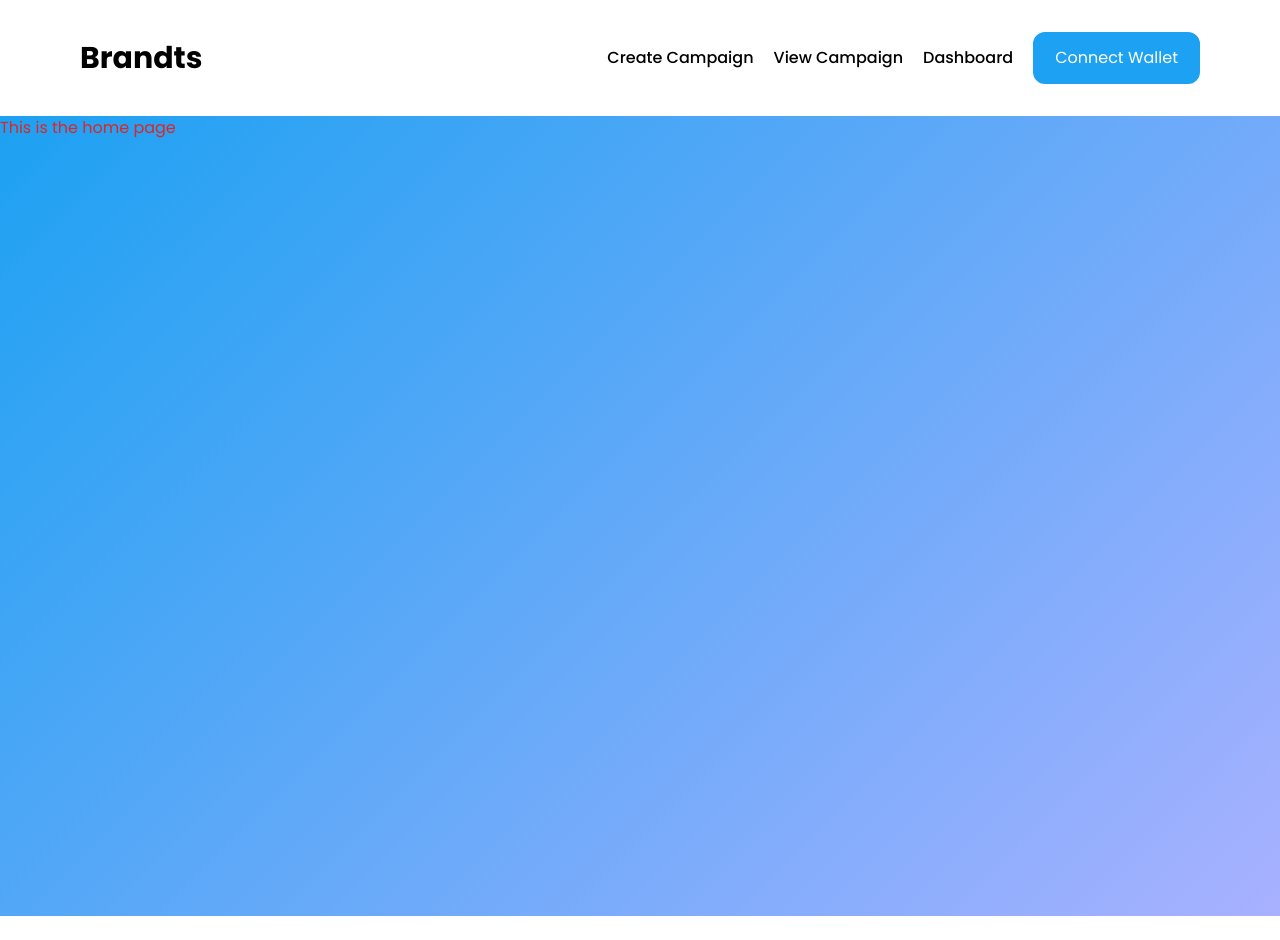
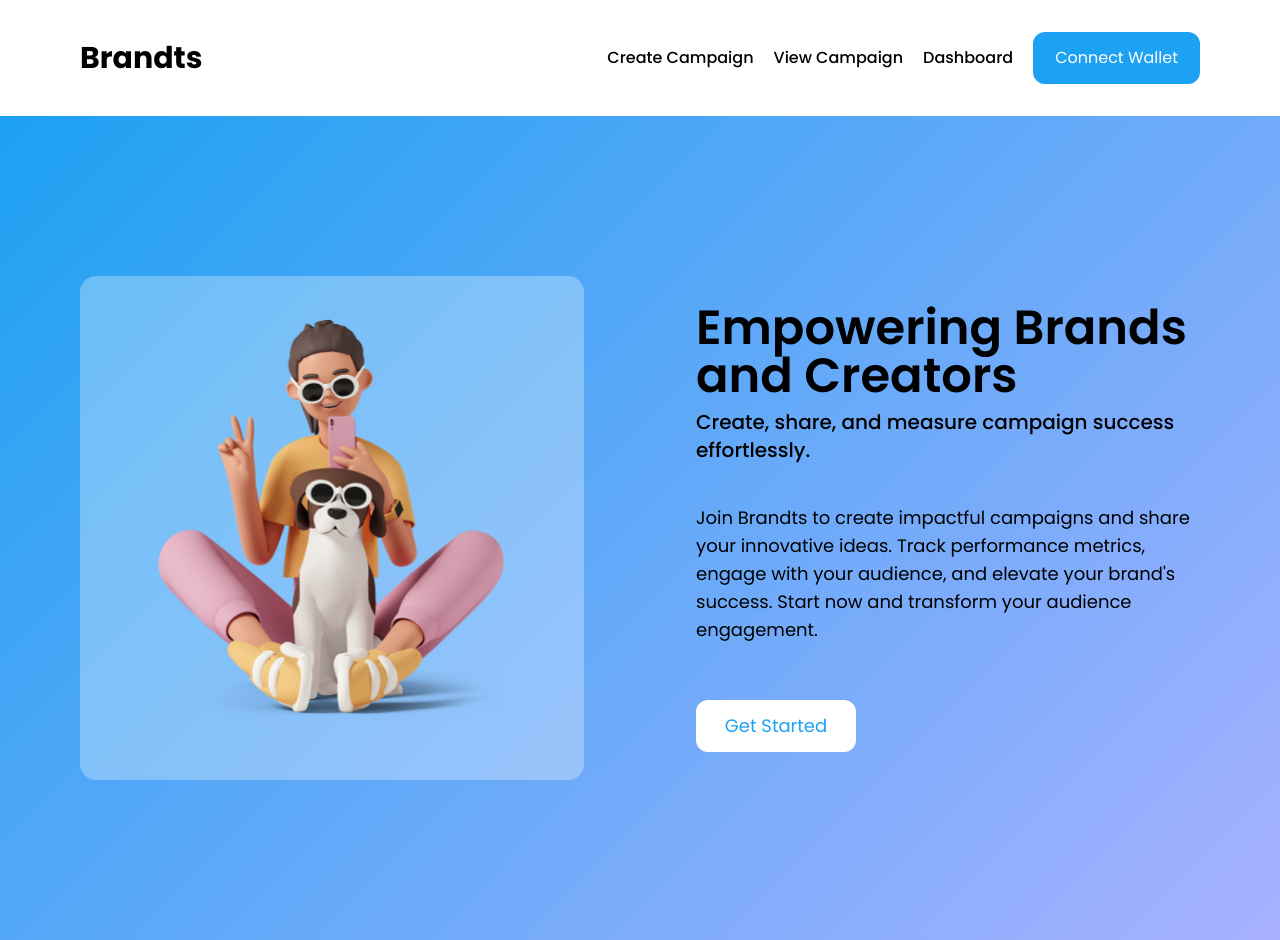
Before and after one commit to otabart/Brandts, a React (Vite) app: page / in a window 1280 px wide. Before the commit the page ends 916 px from the top, so only its background shows below. Built offline with nearby package versions, Linux system fonts and the light colour scheme.

Commit message:
Feat: Done with the Hero Section

```diff
--- a/src/App.css
+++ b/src/App.css
@@ -578,17 +578,46 @@ video {
   z-index: 10;
 }
 
+.z-20 {
+  z-index: 20;
+}
+
+.z-50 {
+  z-index: 50;
+}
+
+.mx-auto {
+  margin-left: auto;
+  margin-right: auto;
+}
+
 .my-4 {
   margin-top: 1rem;
   margin-bottom: 1rem;
+}
+
+.mt-10 {
+  margin-top: 2.5rem;
+}
+
+.mt-2 {
+  margin-top: 0.5rem;
 }
 
 .mt-20 {
   margin-top: 5rem;
 }
 
+.mt-6 {
+  margin-top: 1.5rem;
+}
+
 .flex {
   display: flex;
+}
+
+.h-auto {
+  height: auto;
 }
 
 .h-full {
@@ -599,12 +628,20 @@ video {
   height: 100vh;
 }
 
-.w-64 {
-  width: 16rem;
+.w-40 {
+  width: 10rem;
 }
 
 .w-72 {
   width: 18rem;
+}
+
+.w-\[32rem\] {
+  width: 32rem;
+}
+
+.w-full {
+  width: 100%;
 }
 
 .-translate-x-full {
@@ -617,12 +654,20 @@ video {
   transform: translate(var(--tw-translate-x), var(--tw-translate-y)) rotate(var(--tw-rotate)) skewX(var(--tw-skew-x)) skewY(var(--tw-skew-y)) scaleX(var(--tw-scale-x)) scaleY(var(--tw-scale-y));
 }
 
+.transform {
+  transform: translate(var(--tw-translate-x), var(--tw-translate-y)) rotate(var(--tw-rotate)) skewX(var(--tw-skew-x)) skewY(var(--tw-skew-y)) scaleX(var(--tw-scale-x)) scaleY(var(--tw-scale-y));
+}
+
 .cursor-pointer {
   cursor: pointer;
 }
 
 .flex-col {
   flex-direction: column;
+}
+
+.flex-col-reverse {
+  flex-direction: column-reverse;
 }
 
 .items-center {
@@ -633,16 +678,20 @@ video {
   justify-content: space-between;
 }
 
+.gap-y-10 {
+  row-gap: 2.5rem;
+}
+
 .gap-y-5 {
   row-gap: 1.25rem;
 }
 
+.rounded-2xl {
+  border-radius: 1rem;
+}
+
 .rounded-xl {
   border-radius: 0.75rem;
-}
-
-.rounded-2xl {
-  border-radius: 1rem;
 }
 
 .border-2 {
@@ -673,8 +722,8 @@ video {
   background-color: rgb(255 255 255 / var(--tw-bg-opacity));
 }
 
-.bg-inherit {
-  background-color: inherit;
+.bg-white\/30 {
+  background-color: rgb(255 255 255 / 0.3);
 }
 
 .p-3 {
@@ -685,14 +734,47 @@ video {
   padding: 1rem;
 }
 
+.p-8 {
+  padding: 2rem;
+}
+
 .px-5 {
   padding-left: 1.25rem;
   padding-right: 1.25rem;
 }
 
+.py-20 {
+  padding-top: 5rem;
+  padding-bottom: 5rem;
+}
+
+.py-3 {
+  padding-top: 0.75rem;
+  padding-bottom: 0.75rem;
+}
+
 .py-6 {
   padding-top: 1.5rem;
   padding-bottom: 1.5rem;
+}
+
+.text-center {
+  text-align: center;
+}
+
+.text-2xl {
+  font-size: 1.5rem;
+  line-height: 2rem;
+}
+
+.text-base {
+  font-size: 1rem;
+  line-height: 1.5rem;
+}
+
+.text-sm {
+  font-size: 0.875rem;
+  line-height: 1.25rem;
 }
 
 .text-xl {
@@ -708,6 +790,10 @@ video {
   font-weight: 500;
 }
 
+.font-semibold {
+  font-weight: 600;
+}
+
 .text-black {
   --tw-text-opacity: 1;
   color: rgb(0 0 0 / var(--tw-text-opacity));
@@ -718,23 +804,18 @@ video {
   color: rgb(29 161 242 / var(--tw-text-opacity));
 }
 
-.text-red-600 {
-  --tw-text-opacity: 1;
-  color: rgb(220 38 38 / var(--tw-text-opacity));
+.opacity-50 {
+  opacity: 0.5;
 }
 
-.text-white {
-  --tw-text-opacity: 1;
-  color: rgb(255 255 255 / var(--tw-text-opacity));
+.opacity-100 {
+  opacity: 1;
 }
 
-.text-red-400 {
-  --tw-text-opacity: 1;
-  color: rgb(248 113 113 / var(--tw-text-opacity));
-}
-
-.opacity-50 {
-  opacity: 0.5;
+.backdrop-blur-sm {
+  --tw-backdrop-blur: blur(4px);
+  -webkit-backdrop-filter: var(--tw-backdrop-blur) var(--tw-backdrop-brightness) var(--tw-backdrop-contrast) var(--tw-backdrop-grayscale) var(--tw-backdrop-hue-rotate) var(--tw-backdrop-invert) var(--tw-backdrop-opacity) var(--tw-backdrop-saturate) var(--tw-backdrop-sepia);
+          backdrop-filter: var(--tw-backdrop-blur) var(--tw-backdrop-brightness) var(--tw-backdrop-contrast) var(--tw-backdrop-grayscale) var(--tw-backdrop-hue-rotate) var(--tw-backdrop-invert) var(--tw-backdrop-opacity) var(--tw-backdrop-saturate) var(--tw-backdrop-sepia);
 }
 
 .transition-transform {
@@ -759,8 +840,14 @@ video {
   background: linear-gradient(135deg, #1da1f2, #a8b1ff);
 }
 
-.hover\:rounded-2xl:hover {
-  border-radius: 1rem;
+.hover\:-translate-y-1:hover {
+  --tw-translate-y: -0.25rem;
+  transform: translate(var(--tw-translate-x), var(--tw-translate-y)) rotate(var(--tw-rotate)) skewX(var(--tw-skew-x)) skewY(var(--tw-skew-y)) scaleX(var(--tw-scale-x)) scaleY(var(--tw-scale-y));
+}
+
+.hover\:translate-x-1:hover {
+  --tw-translate-x: 0.25rem;
+  transform: translate(var(--tw-translate-x), var(--tw-translate-y)) rotate(var(--tw-rotate)) skewX(var(--tw-skew-x)) skewY(var(--tw-skew-y)) scaleX(var(--tw-scale-x)) scaleY(var(--tw-scale-y));
 }
 
 .hover\:rounded-3xl:hover {
@@ -774,10 +861,6 @@ video {
 
 .hover\:bg-inherit:hover {
   background-color: inherit;
-}
-
-.hover\:text-inherit:hover {
-  color: inherit;
 }
 
 .hover\:text-white:hover {
@@ -809,6 +892,10 @@ video {
     height: auto;
   }
 
+  .md\:w-\[48\%\] {
+    width: 48%;
+  }
+
   .md\:w-auto {
     width: auto;
   }
@@ -824,6 +911,10 @@ video {
 
   .md\:items-center {
     align-items: center;
+  }
+
+  .md\:justify-between {
+    justify-content: space-between;
   }
 
   .md\:gap-x-3 {
@@ -850,18 +941,13 @@ video {
     background-color: rgb(255 255 255 / var(--tw-bg-opacity));
   }
 
-  .md\:bg-black {
-    --tw-bg-opacity: 1;
-    background-color: rgb(0 0 0 / var(--tw-bg-opacity));
-  }
-
   .md\:p-0 {
     padding: 0px;
   }
 
-  .md\:px-20 {
-    padding-left: 5rem;
-    padding-right: 5rem;
+  .md\:py-32 {
+    padding-top: 8rem;
+    padding-bottom: 8rem;
   }
 
   .md\:py-8 {
@@ -872,6 +958,11 @@ video {
   .md\:text-2xl {
     font-size: 1.5rem;
     line-height: 2rem;
+  }
+
+  .md\:text-base {
+    font-size: 1rem;
+    line-height: 1.5rem;
   }
 
   .md\:text-sm {
@@ -889,10 +980,6 @@ video {
     border-color: rgb(29 161 242 / var(--tw-border-opacity));
   }
 
-  .md\:hover\:bg-inherit:hover {
-    background-color: inherit;
-  }
-
   .md\:hover\:text-inherit:hover {
     color: inherit;
   }
@@ -903,7 +990,31 @@ video {
   }
 }
 
+@media (min-width: 1024px) {
+  .lg\:mt-10 {
+    margin-top: 2.5rem;
+  }
+
+  .lg\:mt-14 {
+    margin-top: 3.5rem;
+  }
+
+  .lg\:text-4xl {
+    font-size: 2.25rem;
+    line-height: 2.5rem;
+  }
+
+  .lg\:text-lg {
+    font-size: 1.125rem;
+    line-height: 1.75rem;
+  }
+}
+
 @media (min-width: 1280px) {
+  .xl\:w-\[45\%\] {
+    width: 45%;
+  }
+
   .xl\:gap-x-5 {
     -moz-column-gap: 1.25rem;
          column-gap: 1.25rem;
@@ -914,13 +1025,33 @@ video {
     padding-right: 5rem;
   }
 
+  .xl\:py-40 {
+    padding-top: 10rem;
+    padding-bottom: 10rem;
+  }
+
   .xl\:text-3xl {
     font-size: 1.875rem;
     line-height: 2.25rem;
+  }
+
+  .xl\:text-5xl {
+    font-size: 3rem;
+    line-height: 1;
   }
 
   .xl\:text-base {
     font-size: 1rem;
     line-height: 1.5rem;
   }
+
+  .xl\:text-lg {
+    font-size: 1.125rem;
+    line-height: 1.75rem;
+  }
+
+  .xl\:text-xl {
+    font-size: 1.25rem;
+    line-height: 1.75rem;
+  }
 }
--- a/src/components/NavBar.tsx
+++ b/src/components/NavBar.tsx
@@ -27,7 +27,7 @@ const NavBar = () => {
         <div
           className={`${
             isOpen ? "translate-x-0" : "-translate-x-full"
-          } md:translate-x-0 fixed md:static top-0 left-0 w-72 p-4 md:p-0 md:w-auto h-full md:h-auto bg-primaryBlue md:bg-white transition-transform duration-300 ease-in-out z-10`}
+          } md:translate-x-0 fixed md:static top-0 left-0 w-72 p-4 md:p-0 md:w-auto h-full md:h-auto bg-primaryBlue md:bg-white transition-transform duration-300 ease-in-out z-50`}
         >
           <nav className="flex flex-col gap-y-5 md:gap-y-0 md:flex-row md:items-center md:gap-x-3 xl:gap-x-5 mt-20 md:mt-0">
             <Link
@@ -57,7 +57,7 @@ const NavBar = () => {
       </div>
       {isOpen && (
         <div
-          className="md:hidden fixed inset-0 bg-black opacity-50"
+          className="md:hidden fixed inset-0 bg-black opacity-50 z-20"
           onClick={toggleMenu}
         ></div>
       )}
--- a/src/pages/homepage/Home.tsx
+++ b/src/pages/homepage/Home.tsx
@@ -1,11 +1,36 @@
-//Import Needed Icons
+import { Link } from "react-router-dom";
+
+//Import Images
+import HeroSectionImage from "../../../public/images/casual-life-3d-woman-taking-funny-photo-with-dog_result.svg";
 
 const Home = () => {
-    return (
-        <main className="h-screen background">
-            <h1 className="text-red-600">This is the home page</h1>
-        </main>
-     );
-}
+  return (
+    <main className="flex flex-col-reverse gap-y-10 md:flex-row md:justify-between md:items-center py-20 md:py-32 xl:py-40 px-5 sm:px-10 md:px-15 xl:px-20 background">
+      <div className="w-full md:w-[48%] xl:w-[45%] h-auto backdrop-blur-sm bg-white/30 rounded-2xl p-8">
+        <img
+          src={HeroSectionImage}
+          alt="Hero Section Image"
+          className="w-[32rem] mx-auto"
+        />
+      </div>
+
+      <div className="w-full flex flex-col md:w-[48%] xl:w-[45%] text-sm md:text-base xl:text-lg">
+        <h1 className="font-semibold text-2xl lg:text-4xl xl:text-5xl">
+          Empowering Brands and Creators
+        </h1>
+          <p className="font-medium text-base lg:text-lg xl:text-xl mt-2">
+            Create, share, and measure campaign success effortlessly.
+          </p>
+          <p className="mt-6 lg:mt-10 md:text-sm lg:text-lg">
+            Join Brandts to create impactful campaigns and share your innovative
+            ideas. Track performance metrics, engage with your audience, and
+            elevate your brand's success. Start now and transform your audience
+            engagement.
+          </p>
+        <Link to="create" className="bg-white text-primaryBlue text-center rounded-xl w-40 py-3 mt-10 lg:mt-14 hover:-translate-y-1 hover:translate-x-1 duration-300">Get Started</Link>
+      </div>
+    </main>
+  );
+};
 
 export default Home;
```
